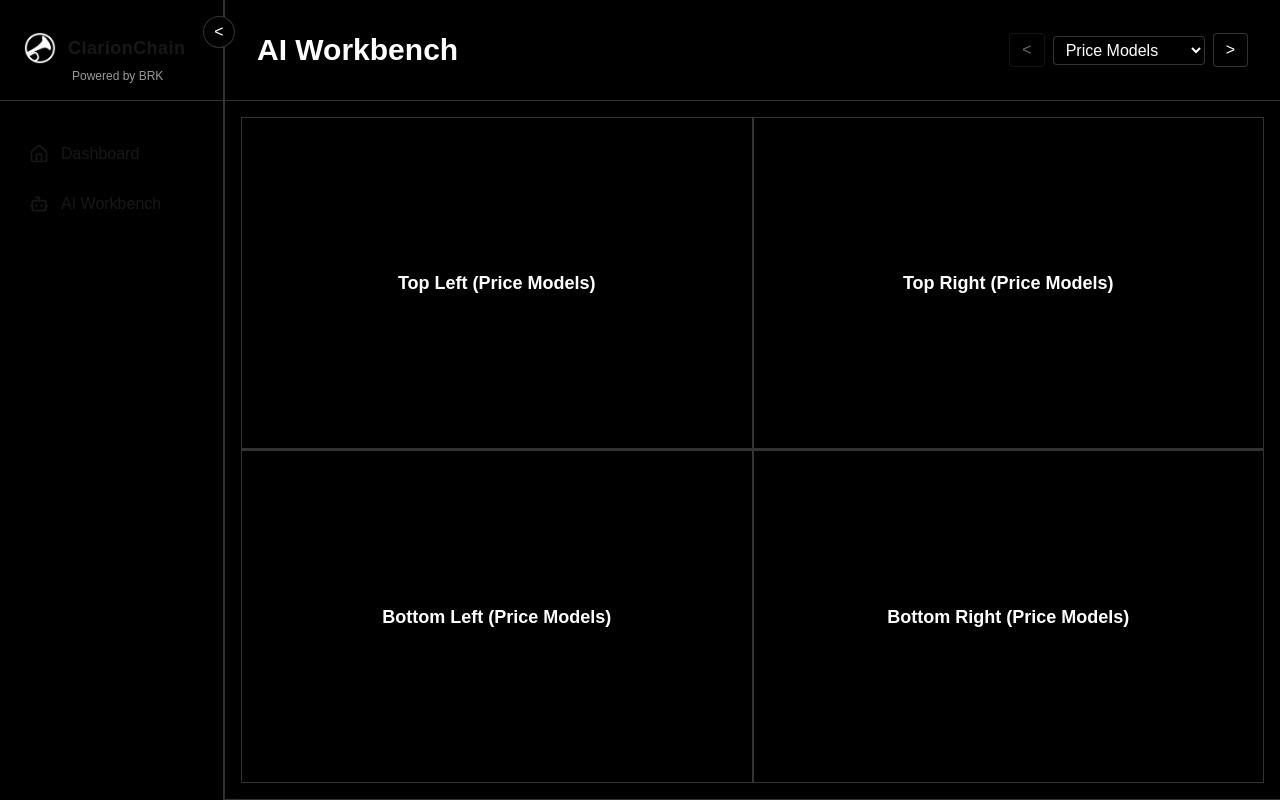
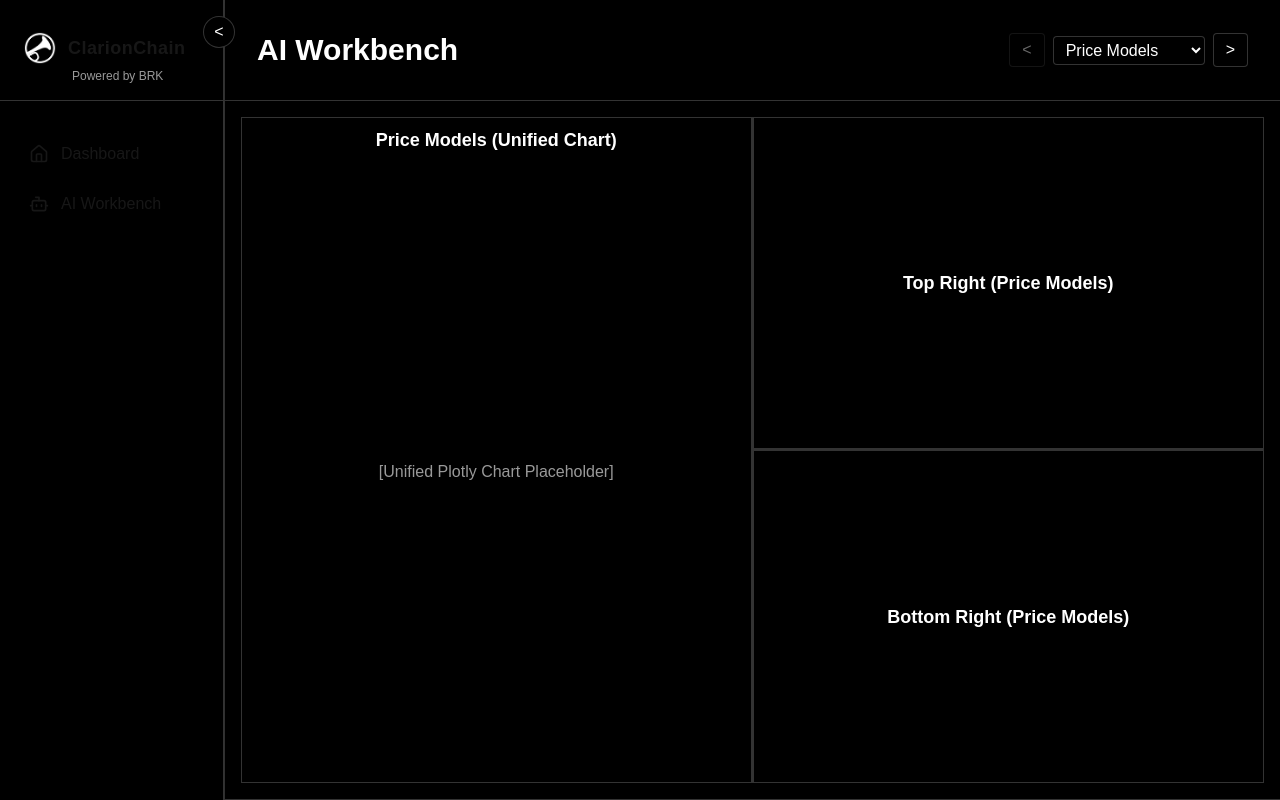
Before and after one commit to tjw74/clarionai, a Next.js app: page /ai-workbench in a window 1280 px wide. Built offline with nearby package versions, Linux system fonts and the light colour scheme.

Commit message:
combined left quads to one ai workbench

```diff
--- a/src/app/ai-workbench/page.tsx
+++ b/src/app/ai-workbench/page.tsx
@@ -33,25 +33,17 @@ export default function AIWorkbench() {
         </div>
       </header>
       <div className="flex flex-col flex-1 p-4 gap-4">
-        {/* 4 resizable quadrants */}
+        {/* 2 main panels: left (unified), right (vertical split) */}
         <ResizablePanelGroup direction="horizontal" className="flex-1 min-h-0 border border-white/20 bg-black">
-          {/* Left side (vertical split) */}
+          {/* Unified Left Panel */}
           <ResizablePanel defaultSize={50} minSize={20} className="min-w-0">
-            <ResizablePanelGroup direction="vertical" className="h-full min-h-0">
-              {/* Top Left */}
-              <ResizablePanel defaultSize={50} minSize={20} className="min-h-0">
-                <div className="flex flex-col h-full w-full items-center justify-center p-2 bg-black border-b border-white/20">
-                  <span className="text-white text-lg font-semibold">Top Left ({metricGroups[selectedIndex].name})</span>
-                </div>
-              </ResizablePanel>
-              <ResizableHandle withHandle className="border border-white/20 border-[1px]" />
-              {/* Bottom Left */}
-              <ResizablePanel defaultSize={50} minSize={20} className="min-h-0">
-                <div className="flex flex-col h-full w-full items-center justify-center p-2 bg-black">
-                  <span className="text-white text-lg font-semibold">Bottom Left ({metricGroups[selectedIndex].name})</span>
-                </div>
-              </ResizablePanel>
-            </ResizablePanelGroup>
+            <div className="flex flex-col h-full w-full items-center justify-center p-2 bg-black border-r border-white/20">
+              <span className="text-white text-lg font-semibold mb-4">{metricGroups[selectedIndex].name} (Unified Chart)</span>
+              {/* Unified Plotly chart for metrics + z-scores will go here */}
+              <div className="w-full h-full flex items-center justify-center">
+                <span className="text-white/60">[Unified Plotly Chart Placeholder]</span>
+              </div>
+            </div>
           </ResizablePanel>
           <ResizableHandle withHandle className="border border-white/20 border-[1px]" />
           {/* Right side (vertical split) */}
```
